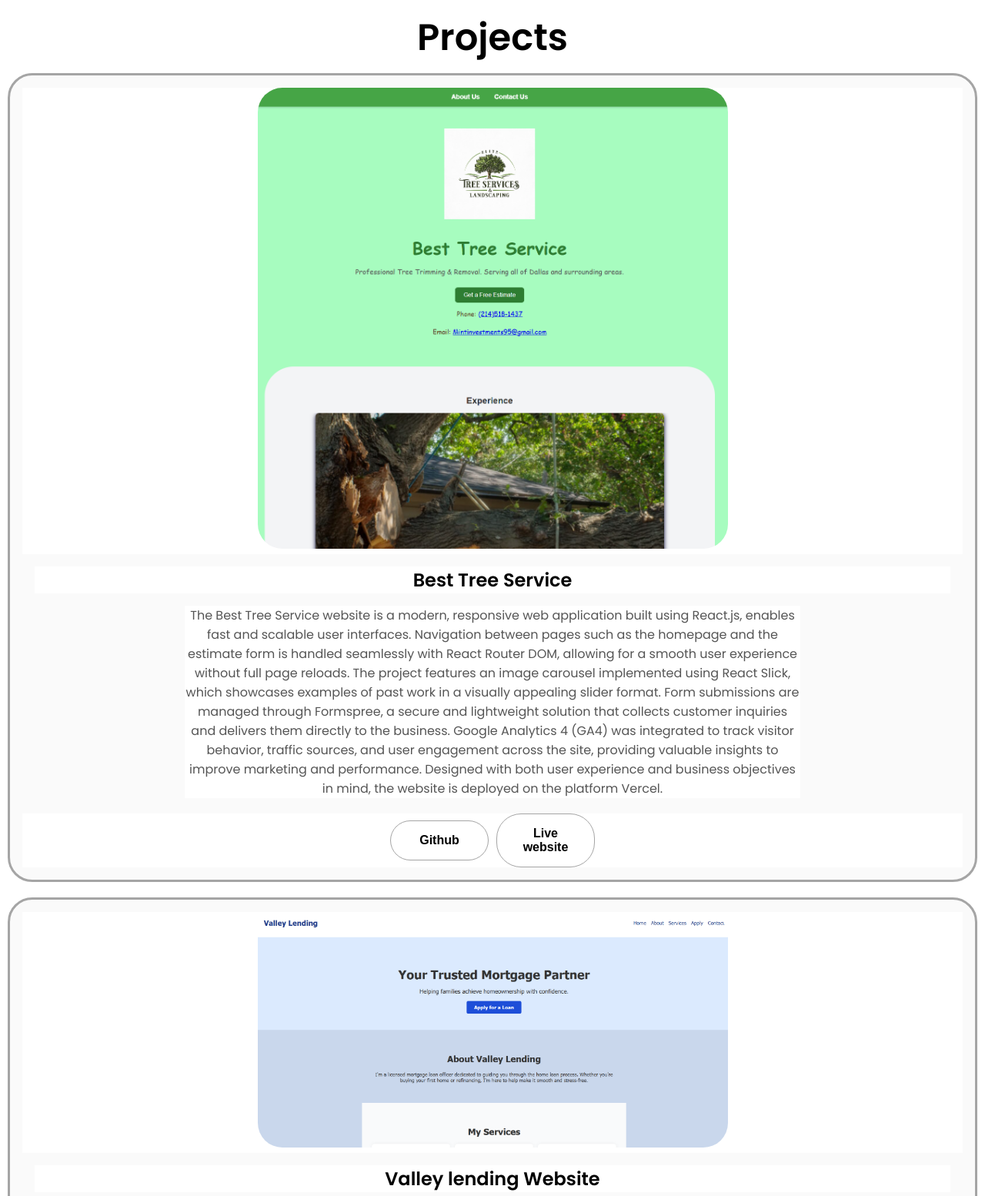
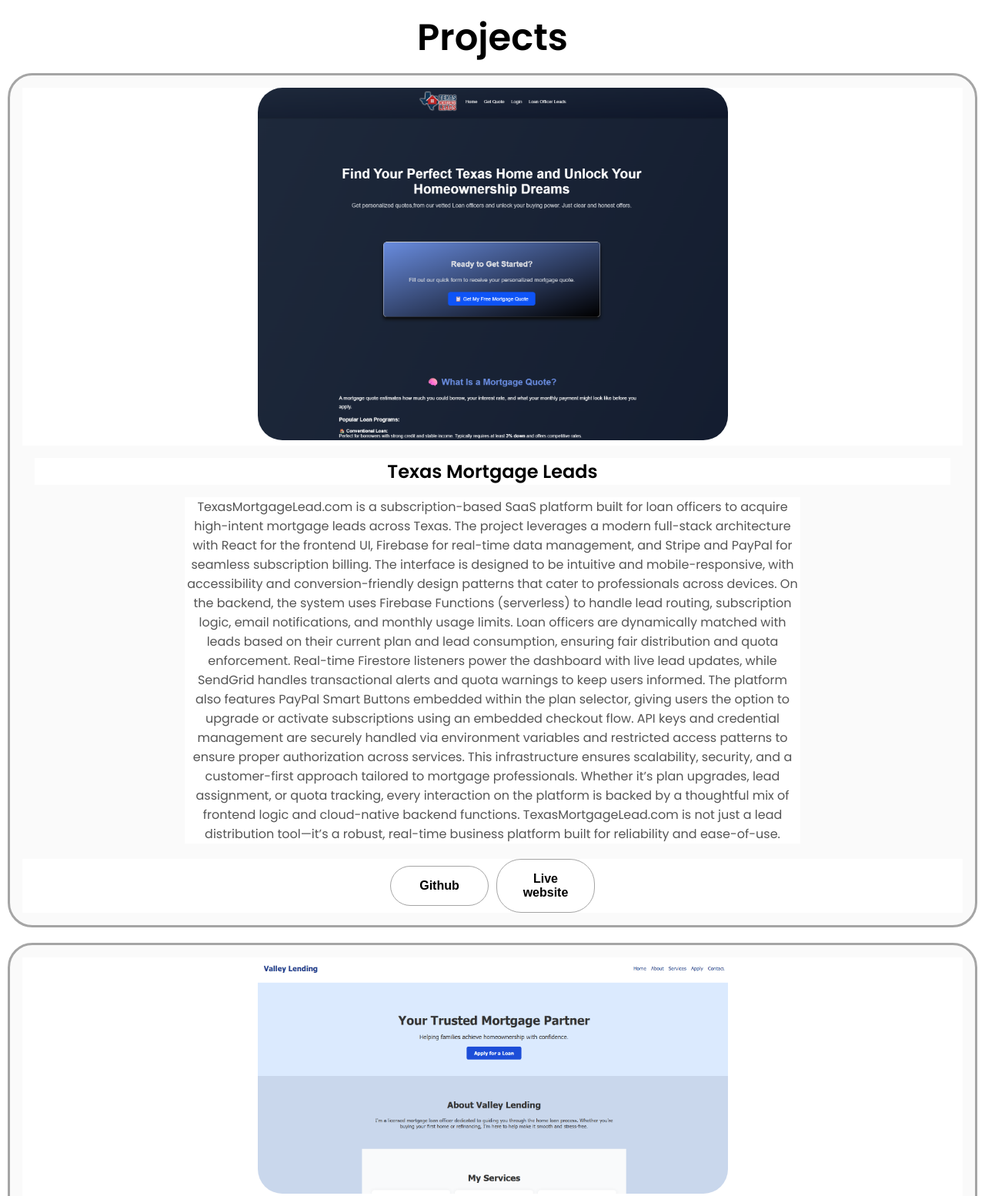
Before and after one commit to Joaquin95/Portfolio, a plain HTML site: page index.html in a window 1280 px wide. Shown: the part 2951-4505 px from the top of the page at 77% size. Drawn offline with Linux system fonts and the light colour scheme.

Commit message:
Updated portfolio

```diff
--- a/index.html
+++ b/index.html
@@ -303,22 +303,26 @@
          <div class="details-container color-container">
             <div class="article-container">
               <img
-                src="images/Front-Page.png"
+                src="images/TML2025.png"
                 alt="Tree-Service"
                 class="project-img"
               />
             </div>
-            <h2 class="experience-sub-title project-title">Best Tree Service</h2>
-            <p class="project-description"> The Best Tree Service website is a modern, responsive web application built using React.js, enables fast and scalable user interfaces. Navigation between pages such as the homepage and the estimate form is handled seamlessly with React Router DOM, allowing for a smooth user experience without full page reloads. The project features an image carousel implemented using React Slick, which showcases examples of past work in a visually appealing slider format. Form submissions are managed through Formspree, a secure and lightweight solution that collects customer inquiries and delivers them directly to the business. Google Analytics 4 (GA4) was integrated to track visitor behavior, traffic sources, and user engagement across the site, providing valuable insights to improve marketing and performance. Designed with both user experience and business objectives in mind, the website is deployed on the platform Vercel.
+            <h2 class="experience-sub-title project-title">Texas Mortgage Leads</h2>
+            <p class="project-description"> TexasMortgageLead.com is a subscription-based SaaS platform built for loan officers to acquire high-intent mortgage leads across Texas. The project leverages a modern full-stack architecture with React for the frontend UI, Firebase for real-time data management, and Stripe and PayPal for seamless subscription billing. The interface is designed to be intuitive and mobile-responsive, with accessibility and conversion-friendly design patterns that cater to professionals across devices.
+On the backend, the system uses Firebase Functions (serverless) to handle lead routing, subscription logic, email notifications, and monthly usage limits. Loan officers are dynamically matched with leads based on their current plan and lead consumption, ensuring fair distribution and quota enforcement. Real-time Firestore listeners power the dashboard with live lead updates, while SendGrid handles transactional alerts and quota warnings to keep users informed.
+The platform also features PayPal Smart Buttons embedded within the plan selector, giving users the option to upgrade or activate subscriptions using an embedded checkout flow. API keys and credential management are securely handled via environment variables and restricted access patterns to ensure proper authorization across services. This infrastructure ensures scalability, security, and a customer-first approach tailored to mortgage professionals.
+Whether it’s plan upgrades, lead assignment, or quota tracking, every interaction on the platform is backed by a thoughtful mix of frontend logic and cloud-native backend functions. TexasMortgageLead.com is not just a lead distribution tool—it’s a robust, real-time business platform built for reliability and ease-of-use.
+
 </p>
             <div class="btn-container">
               <button
                 class="btn btn-color-2 project-btn"
-                onclick="window.open('https://github.com/Joaquin95/Best-Tree-Service', '_blank')"
+                onclick="window.open('https://github.com/Joaquin95/Mortgage-Leads', '_blank')"
               >
                 Github
               </button>
-              <button class="btn btn-color-2 project-btn" onclick="window.open('https://best-tree-service.vercel.app/', '_blank')">Live website</button>
+              <button class="btn btn-color-2 project-btn" onclick="window.open('https://www.texasmortgagelead.com/', '_blank')">Live website</button>
           </div>
             </div>
         <div class="about-containers">
@@ -366,11 +370,11 @@
             </div>
           </div>
 
-          <div class="details-container color-container">
+          <!-- <div class="details-container color-container"> -->
             <!-- <div class="article-container">
               <img src="" alt="Anime Finder" class="project-img" />
             </div> -->
-            <h2 class="experience-sub-title project-title">Anime Finder</h2>
+            <!-- <h2 class="experience-sub-title project-title">Anime Finder</h2>
             <p class="project-description">This is a group project. Anime is a web application that allows users to search for their favorite anime series and movies. The frontend is built using React, providing a responsive and user-friendly interface. The backend is developed with Node.js and Express, handling API requests and data management. The project utilizes the Jikan API to fetch anime data. I built the calendar feature, which displays users favorite anime on the day each episode airs, providing a visual schedule of upcoming shows. The app includes sign-up and login functionality, allowing users to save favorites and personalize their experience. Technologies used include React, React Bootstrap, React Router DOM, and FullCalendar for the calendar view.</p>
             <div class="btn-container">
               <button
@@ -378,9 +382,9 @@
                 onclick="window.open('https://github.com/Joaquin95/pt-72-Anime_Finder/blob/main/src/front/js/pages/myCalendar.js', '_blank')"
               >
                 Github
-              </button>
+              </button> -->
               <!-- <button class="btn btn-color-2 project-btn" onclick="window.open('https://github.com/yourrepo', '_blank')">Live Demo</button> -->
-            </div>
+            <!-- </div> -->
           </div>
         </div>
       </div>
```
Also changed, not shown: images/TML2025.png (added).
